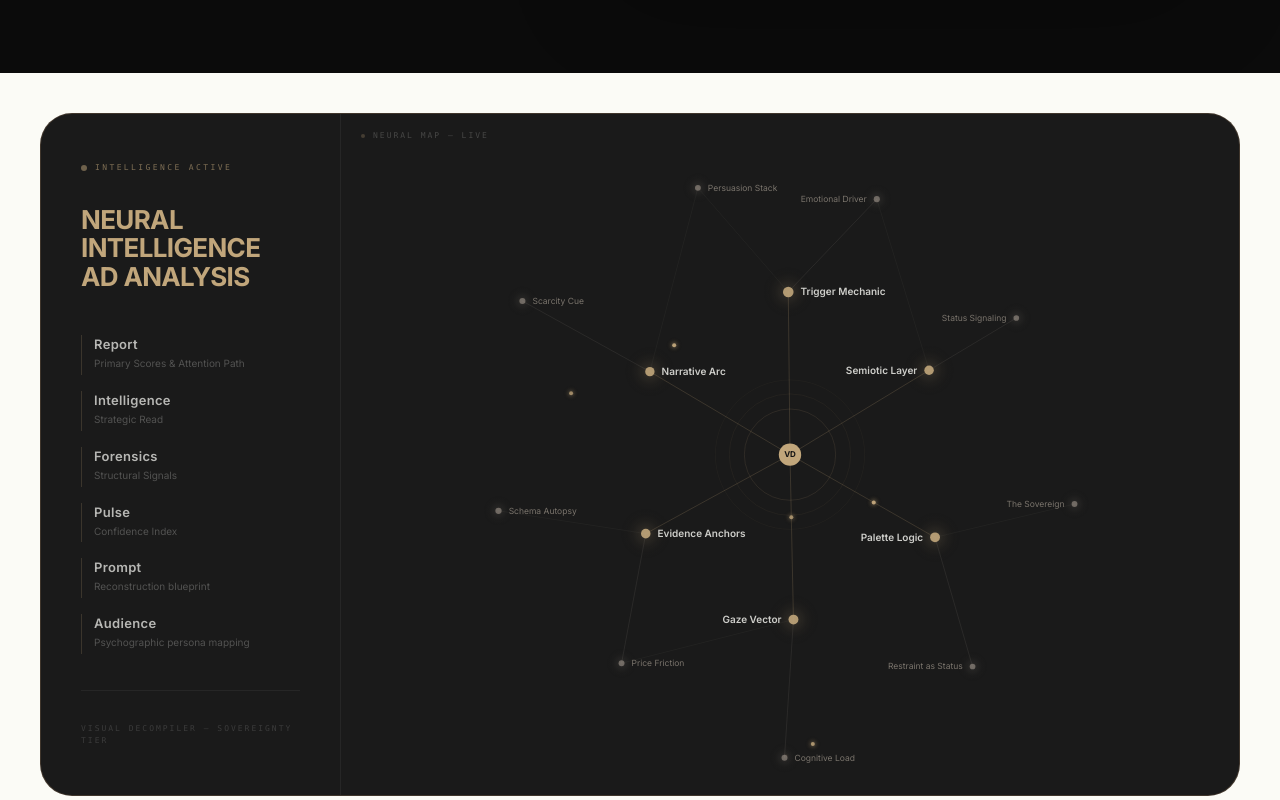
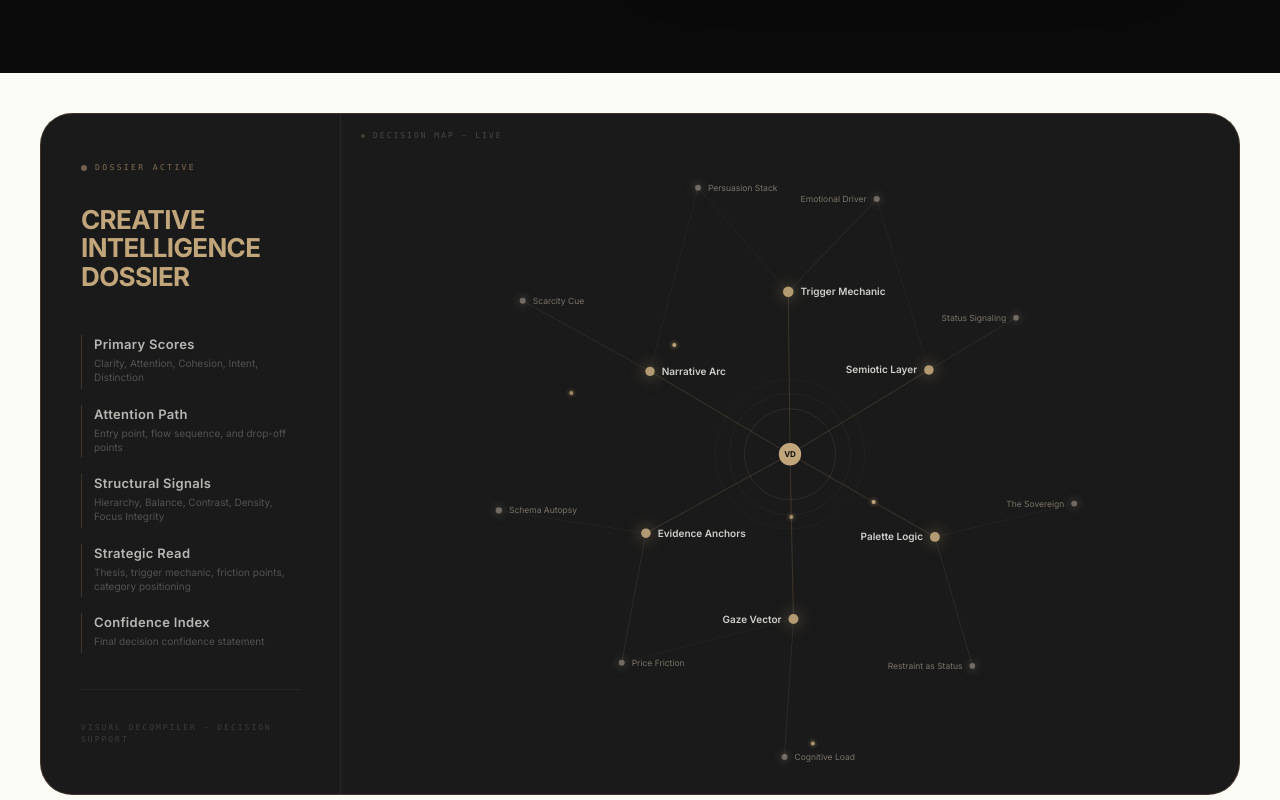
Before and after one commit to popvisly/visual-decompiler, a Next.js app: page / in a window 1280 px wide. Shown: the part 1480-2280 px from the top of the page. Built offline with nearby package versions, Linux system fonts and the light colour scheme; no server answers.

Commit message:
Align homepage neural panel copy with system language

```diff
--- a/src/components/marketing/NeuralParticleHero.tsx
+++ b/src/components/marketing/NeuralParticleHero.tsx
@@ -4,12 +4,11 @@ import { useEffect, useRef } from 'react';
 import { motion } from 'framer-motion';
 
 const ANALYSIS_SECTIONS = [
-    { label: 'Report', desc: 'Primary Scores & Attention Path' },
-    { label: 'Intelligence', desc: 'Strategic Read' },
-    { label: 'Forensics', desc: 'Structural Signals' },
-    { label: 'Pulse', desc: 'Confidence Index' },
-    { label: 'Prompt', desc: 'Reconstruction blueprint' },
-    { label: 'Audience', desc: 'Psychographic persona mapping' },
+    { label: 'Primary Scores', desc: 'Clarity, Attention, Cohesion, Intent, Distinction' },
+    { label: 'Attention Path', desc: 'Entry point, flow sequence, and drop-off points' },
+    { label: 'Structural Signals', desc: 'Hierarchy, Balance, Contrast, Density, Focus Integrity' },
+    { label: 'Strategic Read', desc: 'Thesis, trigger mechanic, friction points, category positioning' },
+    { label: 'Confidence Index', desc: 'Final decision confidence statement' },
 ];
 
 const INNER_RING = [
@@ -214,7 +213,7 @@ export default function NeuralParticleHero() {
                     >
                         <span className="w-1.5 h-1.5 rounded-full bg-[#C1A67B] animate-pulse" />
                         <span className="text-[8px] font-mono text-[#C1A67B]/60 uppercase tracking-[0.3em]">
-                            Intelligence Active
+                            Dossier Active
                         </span>
                     </motion.div>
 
@@ -224,7 +223,7 @@ export default function NeuralParticleHero() {
                         transition={{ duration: 0.7, delay: 0.15 }}
                     >
                         <h2 className="text-[26px] font-bold text-[#C1A67B] leading-[1.1] tracking-tight uppercase mb-10">
-                            Neural<br />Intelligence<br />Ad Analysis
+                            Creative<br />Intelligence<br />Dossier
                         </h2>
                     </motion.div>
 
@@ -250,7 +249,7 @@ export default function NeuralParticleHero() {
 
                     <div className="mt-10 pt-8 border-t border-white/5">
                         <p className="text-[8px] font-mono text-[#FBFBF6]/15 uppercase tracking-[0.25em]">
-                            Visual Decompiler — Sovereignty Tier
+                            Visual Decompiler — Decision Support
                         </p>
                     </div>
                 </div>
@@ -259,7 +258,7 @@ export default function NeuralParticleHero() {
                     <div className="absolute top-4 left-5 z-10 flex items-center gap-2">
                         <span className="w-1 h-1 rounded-full bg-[#C1A67B]/50 animate-pulse" />
                         <span className="text-[8px] font-mono text-[#FBFBF6]/20 uppercase tracking-[0.25em]">
-                            Neural Map — Live
+                            Decision Map — Live
                         </span>
                     </div>
 
```
